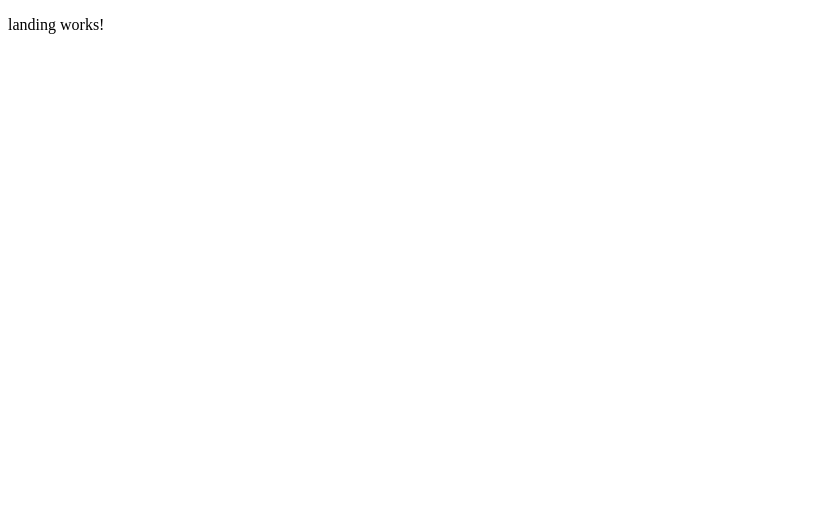
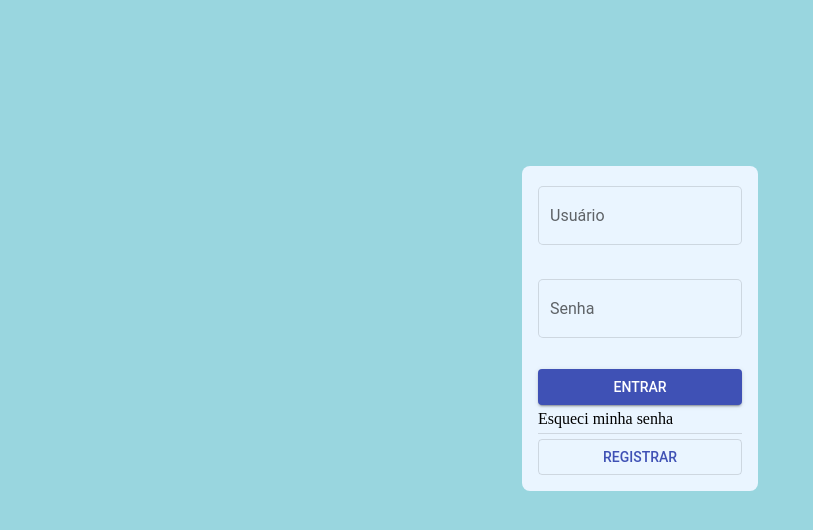
Before and after one commit to OttoWBitt/NEWT, an Angular app in the folder newt-frontend/: page /login in a window 1280 px wide. Shown: the top 530 px of the page, without its empty margins (0-813 px from the left). Built offline with nearby package versions, Linux system fonts and the light colour scheme.

Commit message:
Login page elements added

```diff
--- a/newt-frontend/package.json
+++ b/newt-frontend/package.json
@@ -11,11 +11,14 @@
   },
   "private": true,
   "dependencies": {
-    "@angular/animations": "~9.0.1",
+    "@angular/animations": "^9.0.7",
+    "@angular/cdk": "^9.0.0",
     "@angular/common": "~9.0.1",
     "@angular/compiler": "~9.0.1",
     "@angular/core": "~9.0.1",
+    "@angular/flex-layout": "^9.0.0-beta.31",
     "@angular/forms": "~9.0.1",
+    "@angular/material": "^9.0.0",
     "@angular/platform-browser": "~9.0.1",
     "@angular/platform-browser-dynamic": "~9.0.1",
     "@angular/router": "~9.0.1",
--- a/newt-frontend/src/app/views/landing/landing.component.html
+++ b/newt-frontend/src/app/views/landing/landing.component.html
@@ -1 +1,17 @@
-<p>landing works!</p>
+<div class="container" fxLayout fxLayoutAlign="space-around center">
+    <div class="panel" fxLayout="column" fxLayoutGap="5px">
+        <mat-form-field appearance="outline">
+            <mat-label>Usuário</mat-label>
+            <input matInput type="text">
+        </mat-form-field>
+        <mat-form-field appearance="outline">
+            <mat-label>Senha</mat-label>
+            <input matInput type="password">
+        </mat-form-field>
+        <button mat-raised-button color="primary">ENTRAR</button>
+        <a (click)="passwordRecovery()">Esqueci minha senha</a>
+        <mat-divider></mat-divider>
+        <button mat-stroked-button color="primary">REGISTRAR</button>
+
+    </div>
+</div>
--- a/newt-frontend/src/app/views/landing/landing.component.scss
+++ b/newt-frontend/src/app/views/landing/landing.component.scss
@@ -0,0 +1,19 @@
+
+.container {
+    width: 50vw;
+    height: 80vh;
+    max-width: 1200px;
+    margin: 0 auto;
+    padding: 0 16px;
+}
+
+.panel {
+    background-color: #eaf5ff;
+    border-radius: 8px;
+    padding: 16px 16px;
+
+}
+
+a {
+    cursor: pointer;
+}
--- a/newt-frontend/src/app/views/landing/landing.component.ts
+++ b/newt-frontend/src/app/views/landing/landing.component.ts
@@ -12,4 +12,7 @@ export class LandingComponent implements OnInit {
   ngOnInit(): void {
   }
 
+  passwordRecovery(){
+    console.log('User has forgotten his password')
+  }
 }
--- a/newt-frontend/src/styles.scss
+++ b/newt-frontend/src/styles.scss
@@ -1 +1,6 @@
+@import "~@angular/material/prebuilt-themes/indigo-pink.css";
+
 /* You can add global styles to this file, and also import other style files */
+html {
+    background-color: #99d6df;
+}
```
Also changed, not shown: newt-frontend/src/app/app.module.ts (+16 -7 lines), 1 other file (tests, documents, lock files or other folders).
